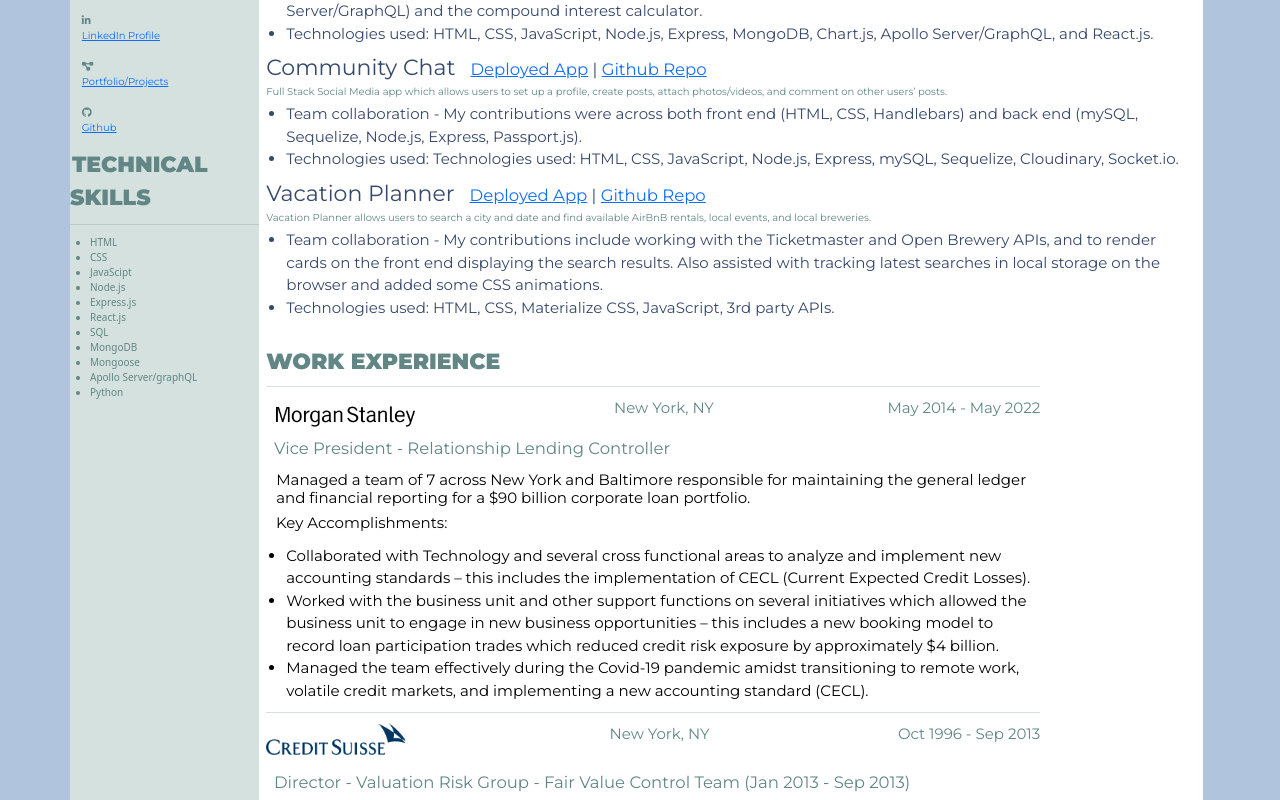
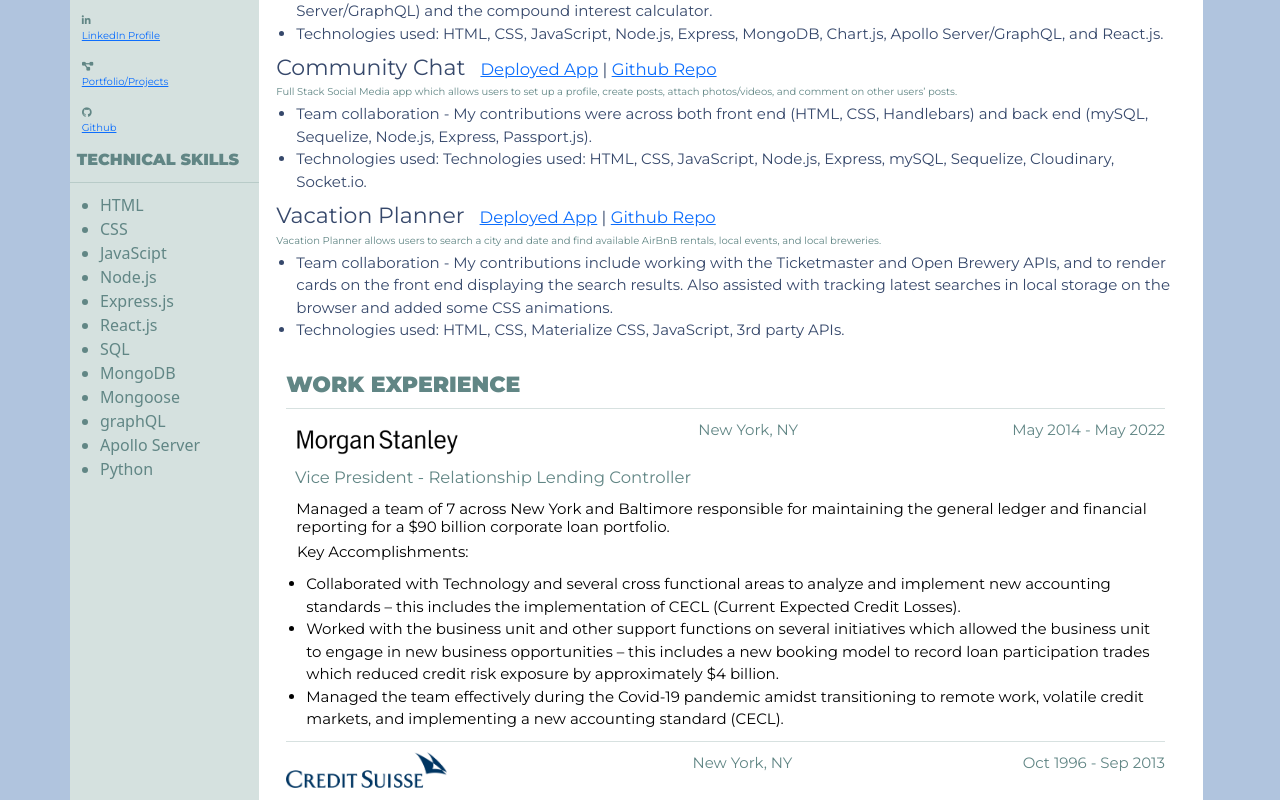
Before and after one commit to BillStephens2022/my_portfolio, a React (Create React App) app: page /resume in a window 1280 px wide. Shown: the part 500-1300 px from the top of the page. Built offline with nearby package versions, Linux system fonts and the light colour scheme.

Commit message:
fixed some resume styling issues

```diff
--- a/src/css/style.css
+++ b/src/css/style.css
@@ -251,10 +251,11 @@
       border-radius: 10px; }
     .contact__form-button {
       margin-top: 2rem;
-      color: #0077be;
       padding: 0.5rem;
-      background-color: #fff;
-      border-radius: 5px; }
+      background-image: linear-gradient(to right bottom, lightsteelblue, #5dbcd2, white);
+      color: #fff;
+      border-radius: 5px;
+      border: 2px white solid; }
 
 .success {
   height: 93vh;
@@ -365,12 +366,21 @@
   font-size: 22px;
   padding-top: 10px; }
 
+.main-sections {
+  padding-left: 10px;
+  padding-right: 15px; }
+
 .skills-subheading {
   font-family: "Montserrat", sans-serif;
-  font-weight: bold;
+  font-weight: 900;
   color: #618685;
-  font-size: 17px;
-  padding-top: 5px; }
+  font-size: 16px;
+  padding-top: 10px;
+  padding-left: 5px; }
+
+.skills-list {
+  font-size: 16px;
+  padding-left: 30px; }
 
 .photo {
   display: flex;
@@ -514,7 +524,8 @@
   font-size: 15px; }
 
 .education {
-  line-height: 10px; }
+  line-height: 10px;
+  padding-bottom: 15px; }
 
 .degree {
   font-family: "Montserrat", sans-serif;
--- a/src/pages/Resume.js
+++ b/src/pages/Resume.js
@@ -86,9 +86,9 @@
               <a href="https://github.com/BillStephens2022"> Github</a>
             </p>
             <div className="technical-skills">
-              <p className="section-headers">TECHNICAL SKILLS</p>
+              <p className="skills-subheading">TECHNICAL SKILLS</p>
               <hr />
-              <ul>
+              <ul className="skills-list">
                 <li>HTML</li>
                 <li>CSS</li>
                 <li>JavaScipt</li>
@@ -98,13 +98,15 @@
                 <li>SQL</li>
                 <li>MongoDB</li>
                 <li>Mongoose</li>
-                <li>Apollo Server/graphQL</li>
+                <li>graphQL</li>
+                <li>Apollo Server</li>
                 <li>Python</li>
               </ul>
             </div>
           </div>
-          <div className="col-sm-8 col-md-9 col-lg-10 section-headers section-projects">
-            <h2 className="section-headers">
+          <div className="col-sm-8 col-md-9 col-lg-10">
+            <div className="main-sections section-headers section-projects">
+            <h2 className="section-headers section-projects">
               PROJECTS (
               <a
                 className="project-portfolio-link"
@@ -214,7 +216,8 @@
                 </li>
               </ul>
             </div>
-            <div className="col-sm-8 col-md-9 col-lg-10 section-headers work-experience">
+
+            <div className="main-sections section-headers work-experience">
               <h2 className="section-headers">WORK EXPERIENCE</h2>
               <hr />
               <div className="MorganStanley">
@@ -313,7 +316,7 @@
                   1996-2007
                 </h6>
               </div>
-              <div className="education">
+              <div className="education main-sections">
                 <h2 className="section-headers">EDUCATION</h2>
                 <hr />
 
@@ -348,6 +351,7 @@
           </div>
         </div>
       </div>
+      </div>
     </div>
   );
 }
--- a/src/sass/pages/_contact.scss
+++ b/src/sass/pages/_contact.scss
@@ -86,11 +86,11 @@
 
         &-button {
            margin-top: 2rem;
-           color: $color-blue-med;
            padding: 0.5rem;
-           background-color: $color-white;
-
+           background-image: linear-gradient(to right bottom, $color-blue-light-3, $color-blue-light-2, white);
+           color: $color-white;
            border-radius: 5px;
+           border: 2px white solid;
         }
     }
 
--- a/src/sass/pages/_resume.scss
+++ b/src/sass/pages/_resume.scss
@@ -38,12 +38,23 @@
   padding-top: 10px;
 }
 
+.main-sections {
+  padding-left: 10px;
+  padding-right: 15px;
+}
+
 .skills-subheading {
   font-family: "Montserrat", sans-serif;
-  font-weight: bold;
+  font-weight: 900;
   color: #618685;
-  font-size: 17px;
-  padding-top: 5px;
+  font-size: 16px;
+  padding-top: 10px;
+  padding-left: 5px;
+}
+
+.skills-list {
+  font-size: 16px;
+  padding-left: 30px;
 }
 
 .photo {
@@ -217,6 +228,7 @@
 
 .education {
   line-height: 10px;
+  padding-bottom: 15px;
 }
 
 .degree {
```
